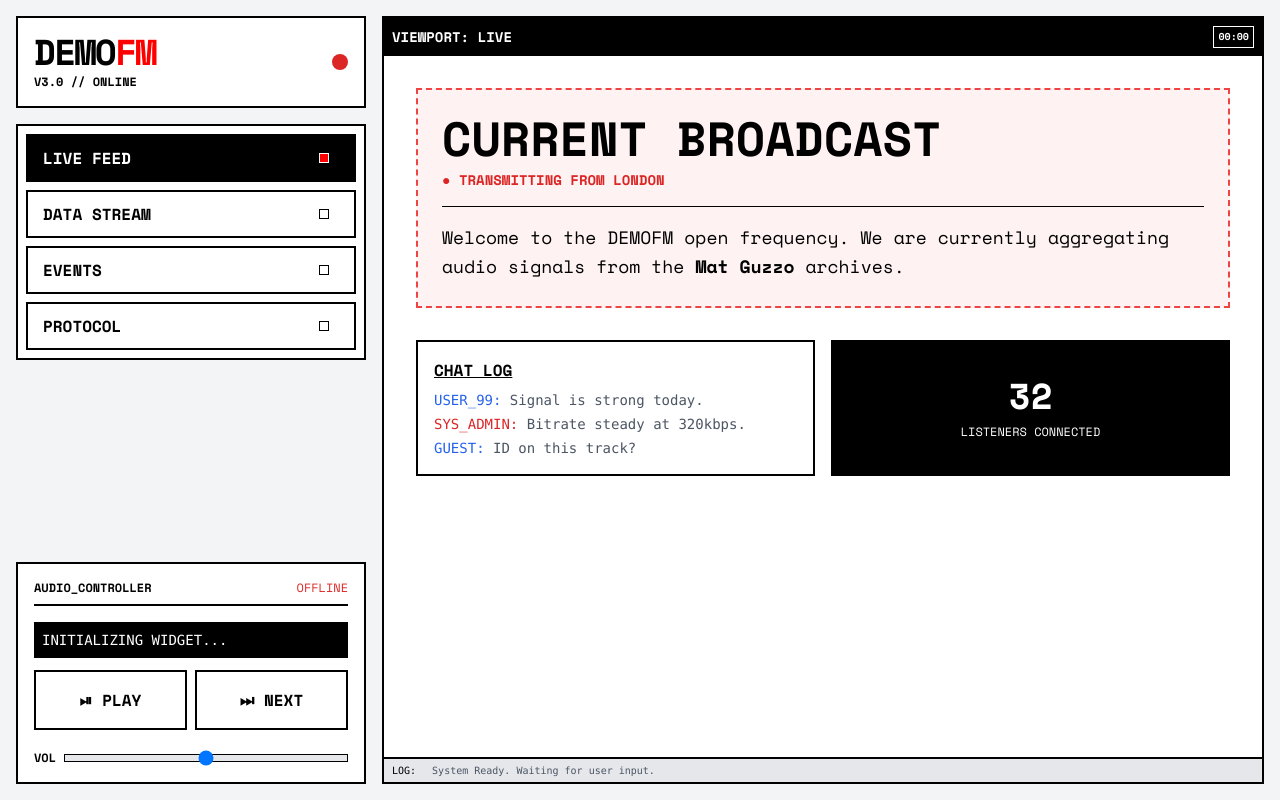
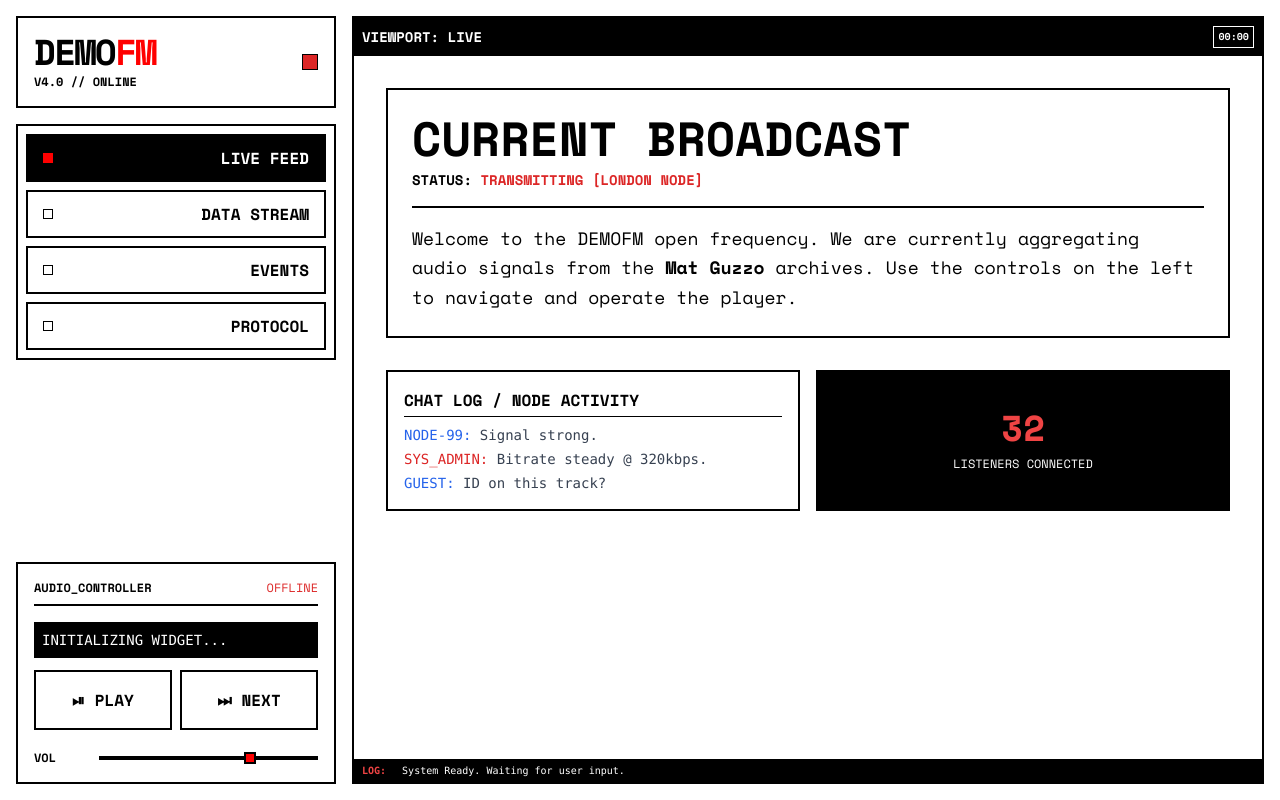
Before and after one commit to cinemalixo/demofm-site, a plain HTML site: page index.html in a window 1280 px wide. Drawn offline with nearby package versions, Linux system fonts and the light colour scheme; a script that the page names is missing.

Commit message:
Update index.html

```diff
--- a/index.html
+++ b/index.html
@@ -17,7 +17,7 @@
         :root {
             --bg: #ffffff;
             --fg: #000000;
-            --accent: #ff0000; /* Bright Red */
+            --accent: #ff0000; /* Bright Red for indicators */
             --border: 2px solid #000000;
             --font-main: 'Space Mono', monospace;
         }
@@ -33,13 +33,14 @@
             flex-direction: column;
         }
 
-        /* --- UI Components --- */
+        /* --- Ryne Heslin / Brutalist UI Components --- */
         .border-box {
             border: var(--border);
             background: var(--bg);
         }
 
-        .btn-retro {
+        /* Removed shadows and complex transitions for starkness */
+        .btn-stark {
             border: var(--border);
             background: var(--bg);
             color: var(--fg);
@@ -53,24 +54,21 @@
             justify-content: space-between;
         }
 
-        .btn-retro:hover {
-            background: #f0f0f0;
-            transform: translate(-2px, -2px);
-            box-shadow: 4px 4px 0px var(--fg);
-        }
-
-        .btn-retro:active {
-            transform: translate(0, 0);
-            box-shadow: none;
-        }
-
-        .btn-retro.active {
+        /* Inverted colors on hover for a terminal feedback effect */
+        .btn-stark:hover {
             background: var(--fg);
             color: var(--bg);
         }
 
-        .btn-retro.active .icon-indicator {
+        /* Active state is inverted + red indicator */
+        .btn-stark.active {
+            background: var(--fg);
+            color: var(--bg);
+        }
+
+        .btn-stark.active .icon-indicator {
             background: var(--accent);
+            border-color: var(--accent);
         }
 
         .icon-indicator {
@@ -78,6 +76,30 @@
             height: 10px;
             border: 1px solid currentColor;
             margin-right: 10px;
+            flex-shrink: 0;
+        }
+
+        /* Volume slider styling to match the technical look */
+        input[type=range] {
+            -webkit-appearance: none;
+            appearance: none;
+            height: 4px;
+            background: var(--fg);
+            cursor: pointer;
+        }
+        input[type=range]::-webkit-slider-thumb {
+            -webkit-appearance: none;
+            appearance: none;
+            width: 12px;
+            height: 12px;
+            background: var(--accent);
+            border: var(--border);
+        }
+        input[type=range]::-moz-range-thumb {
+            width: 12px;
+            height: 12px;
+            background: var(--accent);
+            border: var(--border);
         }
 
         /* --- Animations --- */
@@ -96,56 +118,51 @@
                 flex-direction: row;
             }
             .sidebar {
-                width: 350px;
+                width: 320px; /* slightly narrower for more content space */
                 flex-shrink: 0;
             }
         }
 
         .scroll-hide::-webkit-scrollbar { display: none; }
         .scroll-hide { -ms-overflow-style: none; scrollbar-width: none; }
-
-        /* Dither effect on images */
-        .dither-img {
-            filter: contrast(120%) grayscale(100%);
-            mix-blend-mode: multiply;
-        }
     </style>
 </head>
 <body>
 
     <!-- MAIN CONTAINER -->
-    <div class="layout-grid p-2 md:p-4 gap-4 bg-gray-100 h-full w-full">
+    <!-- Removed bg-gray-100 for a pure white canvas -->
+    <div class="layout-grid p-2 md:p-4 gap-4 h-full w-full">
 
         <!-- LEFT COLUMN: CONTROLS & NAV -->
         <aside class="sidebar flex flex-col gap-4 h-auto md:h-full">
 
             <!-- 1. HEADER LOGO -->
-            <div class="border-box p-4 flex justify-between items-center bg-white">
+            <div class="border-box p-4 flex justify-between items-center">
                 <div>
                     <h1 class="text-4xl font-black tracking-tighter leading-none">DEMO<span style="color: var(--accent);">FM</span></h1>
-                    <p class="text-xs font-bold mt-1">V3.0 // ONLINE</p>
+                    <p class="text-xs font-bold mt-1">V4.0 // ONLINE</p>
                 </div>
-                <div class="w-4 h-4 bg-red-600 rounded-full blink"></div>
+                <div class="w-4 h-4 bg-red-600 border border-black blink"></div>
             </div>
 
             <!-- 2. NAVIGATION -->
-            <nav class="border-box p-2 flex flex-col gap-2 bg-white flex-grow-0">
-                <button onclick="navigate('live')" id="btn-live" class="btn-retro active">
-                    <span>LIVE FEED</span> <div class="icon-indicator bg-red-500"></div>
+            <nav class="border-box p-2 flex flex-col gap-2 flex-grow-0">
+                <button onclick="navigate('live')" id="btn-live" class="btn-stark active">
+                    <div class="icon-indicator bg-red-500"></div> <span>LIVE FEED</span>
                 </button>
-                <button onclick="navigate('news')" id="btn-news" class="btn-retro">
-                    <span>DATA STREAM</span> <div class="icon-indicator"></div>
+                <button onclick="navigate('news')" id="btn-news" class="btn-stark">
+                    <div class="icon-indicator"></div> <span>DATA STREAM</span>
                 </button>
-                <button onclick="navigate('events')" id="btn-events" class="btn-retro">
-                    <span>EVENTS</span> <div class="icon-indicator"></div>
+                <button onclick="navigate('events')" id="btn-events" class="btn-stark">
+                    <div class="icon-indicator"></div> <span>EVENTS</span>
                 </button>
-                <button onclick="navigate('about')" id="btn-about" class="btn-retro">
-                    <span>PROTOCOL</span> <div class="icon-indicator"></div>
+                <button onclick="navigate('about')" id="btn-about" class="btn-stark">
+                    <div class="icon-indicator"></div> <span>PROTOCOL</span>
                 </button>
             </nav>
 
             <!-- 3. PLAYER MODULE -->
-            <div class="border-box p-4 bg-white mt-auto flex flex-col gap-3">
+            <div class="border-box p-4 mt-auto flex flex-col gap-3">
                 <div class="border-b-2 border-black pb-2 mb-1 flex justify-between">
                     <span class="text-xs font-bold">AUDIO_CONTROLLER</span>
                     <span id="player-status" class="text-xs text-red-600 blink">OFFLINE</span>
@@ -158,24 +175,26 @@
 
                 <!-- Controls -->
                 <div class="grid grid-cols-2 gap-2">
-                    <button onclick="toggleAudio()" class="btn-retro justify-center text-center py-4 hover:bg-red-50">
+                    <!-- Note: Removed hover:bg-red-50 for starkness -->
+                    <button onclick="toggleAudio()" class="btn-stark justify-center text-center py-4">
                         ⏯ PLAY
                     </button>
-                    <button onclick="skipTrack()" class="btn-retro justify-center text-center py-4">
+                    <button onclick="skipTrack()" class="btn-stark justify-center text-center py-4">
                         ⏭ NEXT
                     </button>
                 </div>
 
                 <!-- Volume -->
                 <div class="flex items-center gap-2 mt-2">
-                    <span class="text-xs font-bold">VOL</span>
-                    <input type="range" class="w-full h-2 bg-gray-200 appearance-none border border-black" oninput="setVolume(this.value)">
+                    <span class="text-xs font-bold w-1/5">VOL</span>
+                    <!-- Applied custom CSS styling to the range input -->
+                    <input type="range" min="0" max="100" value="70" class="flex-1 border-0" oninput="setVolume(this.value)">
                 </div>
             </div>
         </aside>
 
         <!-- RIGHT COLUMN: CONTENT SCREEN -->
-        <main class="border-box bg-white flex-1 relative overflow-hidden flex flex-col">
+        <main class="border-box flex-1 relative overflow-hidden flex flex-col">
 
             <!-- Window Header -->
             <div class="bg-black text-white p-2 flex justify-between items-center text-sm font-bold sticky top-0 z-10">
@@ -188,26 +207,29 @@
 
                 <!-- TAB: LIVE -->
                 <div id="view-live" class="view-section">
-                    <div class="border-2 border-dashed border-red-500 p-6 mb-8 bg-red-50">
-                        <h2 class="text-3xl md:text-5xl font-bold mb-2 uppercase">Current Broadcast</h2>
-                        <p class="text-sm font-bold text-red-600 mb-4">● TRANSMITTING FROM LONDON</p>
-                        <hr class="border-black mb-4">
-                        <p class="text-lg leading-relaxed">
-                            Welcome to the DEMOFM open frequency. We are currently aggregating audio signals from the <strong>Mat Guzzo</strong> archives.
+                    <!-- Simplified the broadcast info block -->
+                    <div class="border-2 border-black p-6 mb-8">
+                        <h2 class="text-3xl md:text-5xl font-bold mb-2 uppercase">CURRENT BROADCAST</h2>
+                        <p class="text-sm font-bold text-red-600 mb-4">
+                            <span class="text-black">STATUS: </span>
+                            <span class="text-red-600">TRANSMITTING [LONDON NODE]</span>
+                        </p>
+                        <p class="text-lg leading-relaxed mt-4 border-t-2 border-black pt-4">
+                            Welcome to the DEMOFM open frequency. We are currently aggregating audio signals from the <strong>Mat Guzzo</strong> archives. Use the controls on the left to navigate and operate the player.
                         </p>
                     </div>
 
                     <div class="grid grid-cols-1 md:grid-cols-2 gap-4">
                         <div class="border-box p-4">
-                            <h3 class="font-bold underline mb-2">CHAT LOG</h3>
-                            <ul class="text-sm space-y-1 font-mono text-gray-600">
-                                <li><span class="text-blue-600">USER_99:</span> Signal is strong today.</li>
-                                <li><span class="text-red-600">SYS_ADMIN:</span> Bitrate steady at 320kbps.</li>
+                            <h3 class="font-bold border-b border-black pb-1 mb-2">CHAT LOG / NODE ACTIVITY</h3>
+                            <ul class="text-sm space-y-1 font-mono text-gray-700">
+                                <li><span class="text-blue-600">NODE-99:</span> Signal strong.</li>
+                                <li><span class="text-red-600">SYS_ADMIN:</span> Bitrate steady @ 320kbps.</li>
                                 <li><span class="text-blue-600">GUEST:</span> ID on this track?</li>
                             </ul>
                         </div>
                         <div class="border-box p-4 bg-black text-white flex flex-col justify-center items-center text-center">
-                            <div class="text-4xl font-bold mb-2">32</div>
+                            <div class="text-4xl font-bold mb-2 text-red-500">32</div>
                             <div class="text-xs">LISTENERS CONNECTED</div>
                         </div>
                     </div>
@@ -228,27 +250,27 @@
                      <div class="flex flex-col gap-4">
                         <!-- Event Card -->
                         <div class="border-box p-0 flex flex-col md:flex-row">
-                            <div class="bg-black text-white p-4 flex flex-col justify-center items-center md:w-32">
-                                <span class="text-2xl font-bold">12</span>
+                            <div class="bg-black text-white p-4 flex flex-col justify-center items-center md:w-32 border-r-2 border-black">
+                                <span class="text-3xl font-bold text-red-500">12</span>
                                 <span class="text-sm">DEC</span>
                             </div>
                             <div class="p-4 flex-1">
                                 <h3 class="text-xl font-bold">WAREHOUSE PROJECT 01</h3>
-                                <p class="text-sm text-gray-500">Location: Secret Location, LDN</p>
-                                <button class="mt-2 text-xs bg-red-600 text-white px-2 py-1 uppercase hover:bg-red-700">RSVP Closed</button>
+                                <p class="text-sm text-gray-700">Location: Secret Location, LDN</p>
+                                <button class="mt-2 text-xs bg-red-600 text-white px-2 py-1 uppercase hover:bg-black hover:text-red-600">Access Denied</button>
                             </div>
                         </div>
 
                         <!-- Event Card -->
                         <div class="border-box p-0 flex flex-col md:flex-row">
                             <div class="bg-white border-r-2 border-black text-black p-4 flex flex-col justify-center items-center md:w-32">
-                                <span class="text-2xl font-bold">05</span>
+                                <span class="text-3xl font-bold">05</span>
                                 <span class="text-sm">JAN</span>
                             </div>
                             <div class="p-4 flex-1">
                                 <h3 class="text-xl font-bold">ONLINE BROADCAST MARATHON</h3>
-                                <p class="text-sm text-gray-500">Location: Global Stream</p>
-                                <button class="mt-2 text-xs border border-black px-2 py-1 uppercase hover:bg-black hover:text-white">Remind Me</button>
+                                <p class="text-sm text-gray-700">Location: Global Stream</p>
+                                <button class="mt-2 text-xs border border-black px-2 py-1 uppercase hover:bg-black hover:text-white">Request Remind</button>
                             </div>
                         </div>
                      </div>
@@ -256,22 +278,22 @@
 
                 <!-- TAB: ABOUT -->
                 <div id="view-about" class="view-section hidden">
-                    <h2 class="text-4xl font-bold mb-6">SYS.PROTOCOL</h2>
+                    <h2 class="text-4xl font-bold mb-6 border-b-4 border-black inline-block">SYS.PROTOCOL</h2>
                     <div class="prose font-mono text-sm max-w-xl">
                         <p class="mb-4">
-                            DEMOFM is a conceptual auditory interface designed for the post-internet era. We curate sounds that bridge the gap between digital coldness and analog warmth.
+                            DEMOFM is a conceptual auditory interface designed for the post-internet era. We curate sounds that bridge the gap between digital coldness and analog warmth. The system aims for maximum clarity and minimum aesthetic friction.
                         </p>
                         <p class="mb-4">
                             <strong>OPERATOR:</strong> Mat Guzzo<br>
-                            <strong>VERSION:</strong> 3.0 (Stable)<br>
+                            <strong>VERSION:</strong> 4.0 (Brutalist)<br>
                             <strong>LOCATION:</strong> Worldwide Web
                         </p>
-                        <div class="border border-black p-4 bg-gray-100 mt-8">
+                        <div class="border border-black p-4 bg-gray-50 mt-8">
                             <p class="text-xs mb-2 font-bold">DEBUG INFO:</p>
-                            <p class="text-xs text-gray-500">
+                            <p class="text-xs text-gray-700">
                                 RENDERER: HTML5/CANVAS<br>
                                 AUDIO: SC_API_V2<br>
-                                COLOR_MODE: HIGH_CONTRAST
+                                COLOR_MODE: HIGH_CONTRAST (B/W/R)
                             </p>
                         </div>
                     </div>
@@ -280,9 +302,9 @@
             </div>
 
             <!-- Log Footer -->
-            <div class="bg-gray-200 border-t-2 border-black p-1 text-[10px] font-mono flex gap-4 px-2">
-                <span>LOG:</span>
-                <span id="sys-log" class="text-gray-600">System Ready. Waiting for user input.</span>
+            <div class="bg-black text-white p-1 text-[10px] font-mono flex gap-4 px-2">
+                <span class="text-red-500 font-bold">LOG:</span>
+                <span id="sys-log">System Ready. Waiting for user input.</span>
             </div>
 
         </main>
@@ -312,7 +334,7 @@
         function navigate(viewId) {
             // Hide all views
             document.querySelectorAll('.view-section').forEach(el => el.classList.add('hidden'));
-            document.querySelectorAll('.btn-retro').forEach(el => el.classList.remove('active'));
+            document.querySelectorAll('.btn-stark').forEach(el => el.classList.remove('active'));
 
             // Show target
             document.getElementById('view-' + viewId).classList.remove('hidden');
@@ -320,6 +342,7 @@
 
             // Update Header
             document.getElementById('screen-title').innerText = `VIEWPORT: ${viewId.toUpperCase()}`;
+            // FIX: Corrected typo from 'Mapsd' to 'Navigated'
             log(`Mapsd to ${viewId.toUpperCase()}`);
         }
 
@@ -332,11 +355,15 @@
         ];
 
         const feedContainer = document.getElementById('news-feed');
+        // Clear previous content just in case
+        feedContainer.innerHTML = '';
+
         newsSources.forEach(item => {
             const div = document.createElement('div');
-            div.className = 'border-box p-4 hover:bg-gray-50 cursor-pointer transition';
+            // Simplified class for stark look
+            div.className = 'border-box p-4 hover:bg-gray-100 cursor-pointer transition';
             div.innerHTML = `
-                <div class="flex justify-between text-xs font-bold text-gray-500 mb-1">
+                <div class="flex justify-between text-xs font-bold text-gray-700 mb-1">
                     <span class="text-red-600">${item.src}</span>
                     <span>${item.date}</span>
                 </div>
@@ -352,8 +379,11 @@
 
         log("Initializing Audio Engine...");
 
+        // Set initial volume
+        widget.setVolume(0.7);
+
         widget.bind(SC.Widget.Events.READY, function() {
-            log("Audio Engine Connected.");
+            log("Audio Engine Connected. Widget is ready.");
             document.getElementById('track-name').innerText = "READY // PRESS PLAY";
             document.getElementById('player-status').innerText = "STANDBY";
             document.getElementById('player-status').classList.remove('blink');
@@ -370,6 +400,9 @@
                     if(title.length > 25) title = title.substring(0, 25) + "...";
                     document.getElementById('track-name').innerText = title.toUpperCase();
                     log(`Now Playing: ${title}`);
+                } else {
+                    document.getElementById('track-name').innerText = "ERROR // TRACK INFO UNAVAILABLE";
+                    log("Warning: Started playing but track info is unavailable (SoundCloud limitation).");
                 }
             });
         });
@@ -394,6 +427,7 @@
         function setVolume(val) {
             if(!widget) return;
             widget.setVolume(val / 100);
+            log(`Volume set to ${val}%`);
         }
 
         // --- CLOCK ---
@@ -404,6 +438,9 @@
                 now.getMinutes().toString().padStart(2,'0');
         }, 1000);
 
+        // Initialize on Live view
+        navigate('live');
+
     </script>
 </body>
 </html>
```
